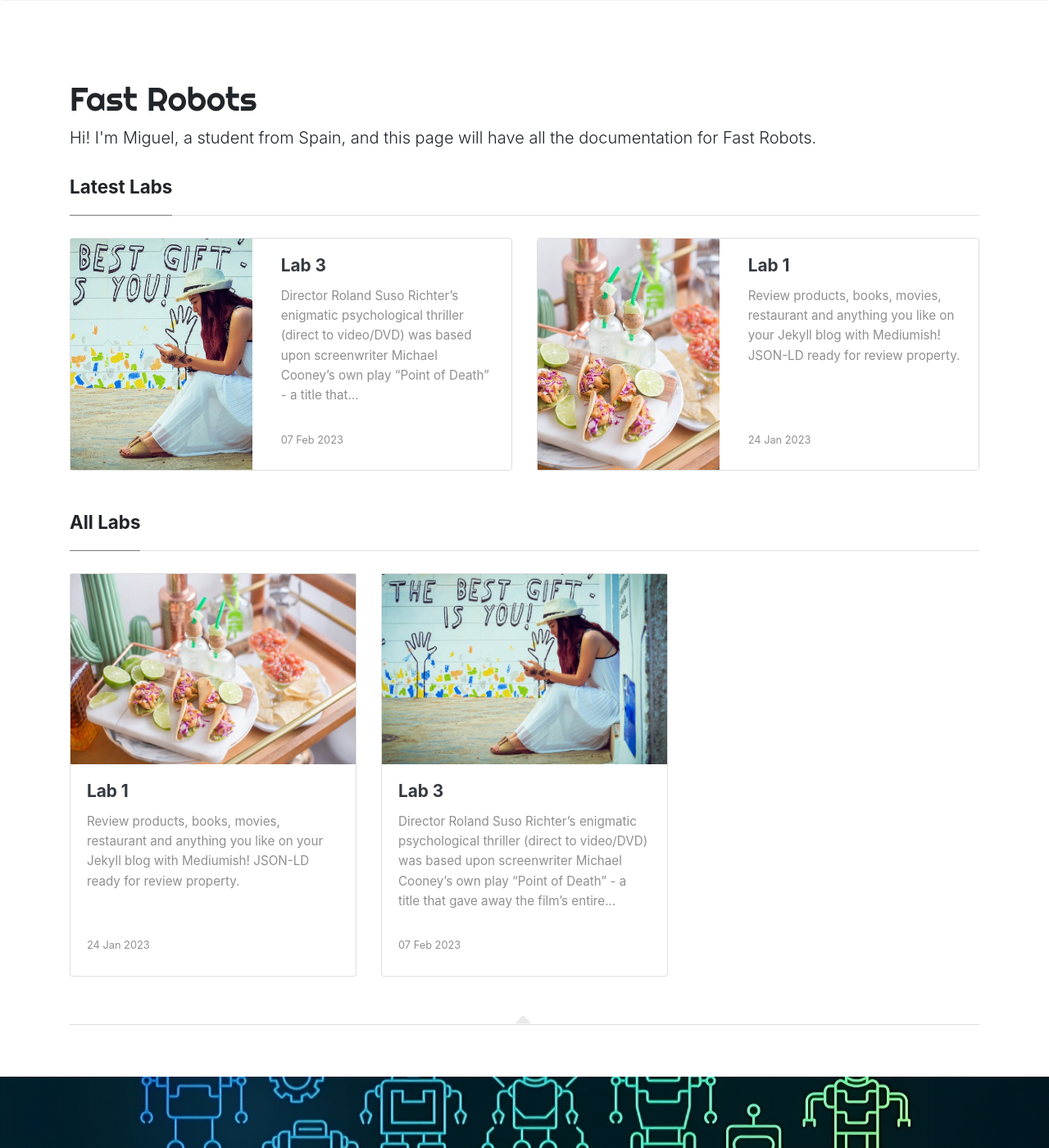
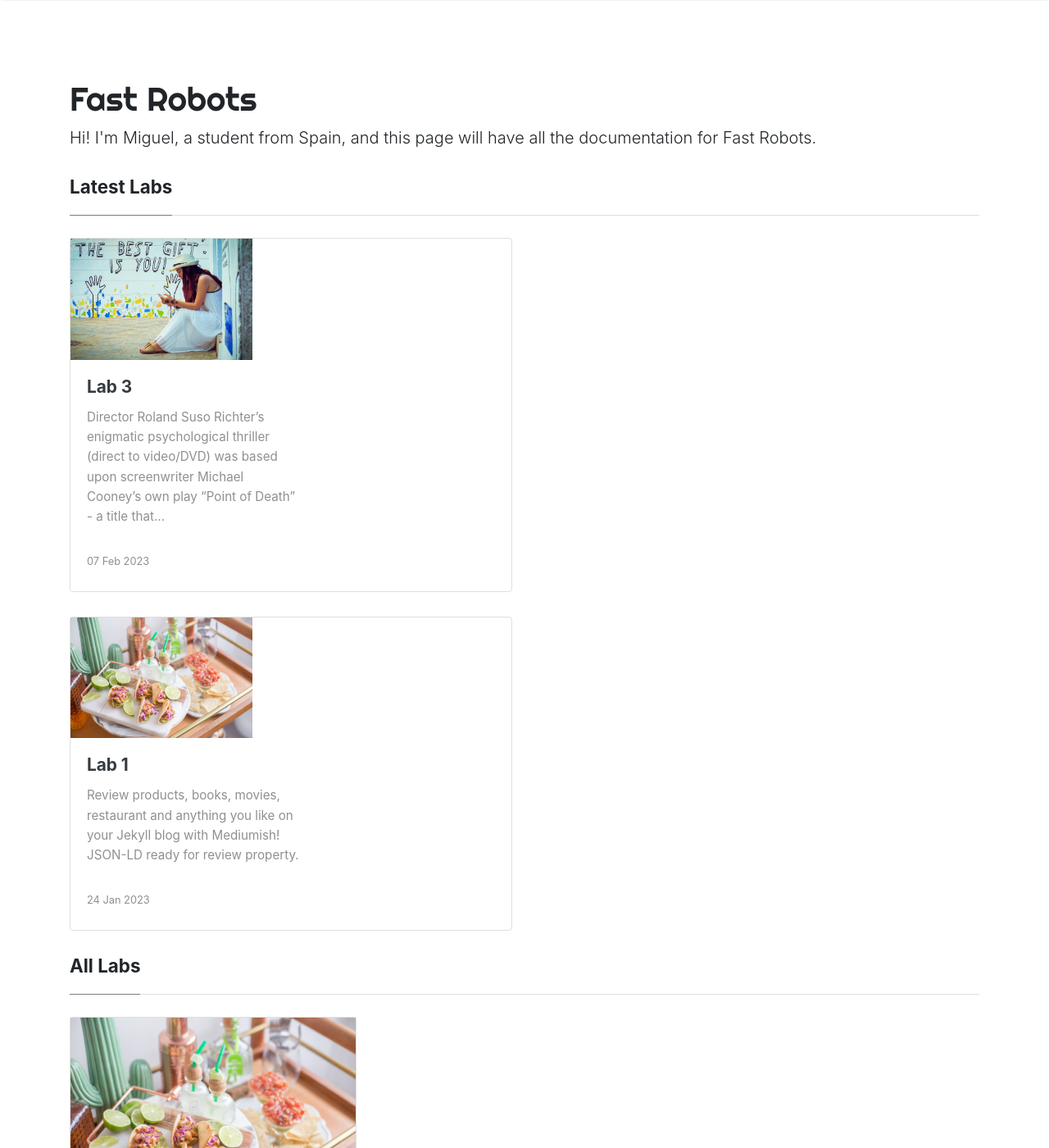
Before and after one commit to miguelalvarezd/FastRobots, a Jekyll site: the page built from index.html, in a window 1280 px wide and 1400 px high. Shown: the whole window at 82% size. Built offline with Jekyll 4.4.1, drawn with Linux system fonts in a browser that asks for light colours; nearby versions of some CDN libraries; the list of posts is cut into pages by our own code.

Commit message:
Update screen.css

```diff
--- a/assets/css/screen.css
+++ b/assets/css/screen.css
@@ -36,6 +36,10 @@
     line-height: 1.6;
     color: #333;
     margin-bottom: -rem;
+}
+
+.row {
+    display: block;
 }
 
 .mediumnavigation {
```
